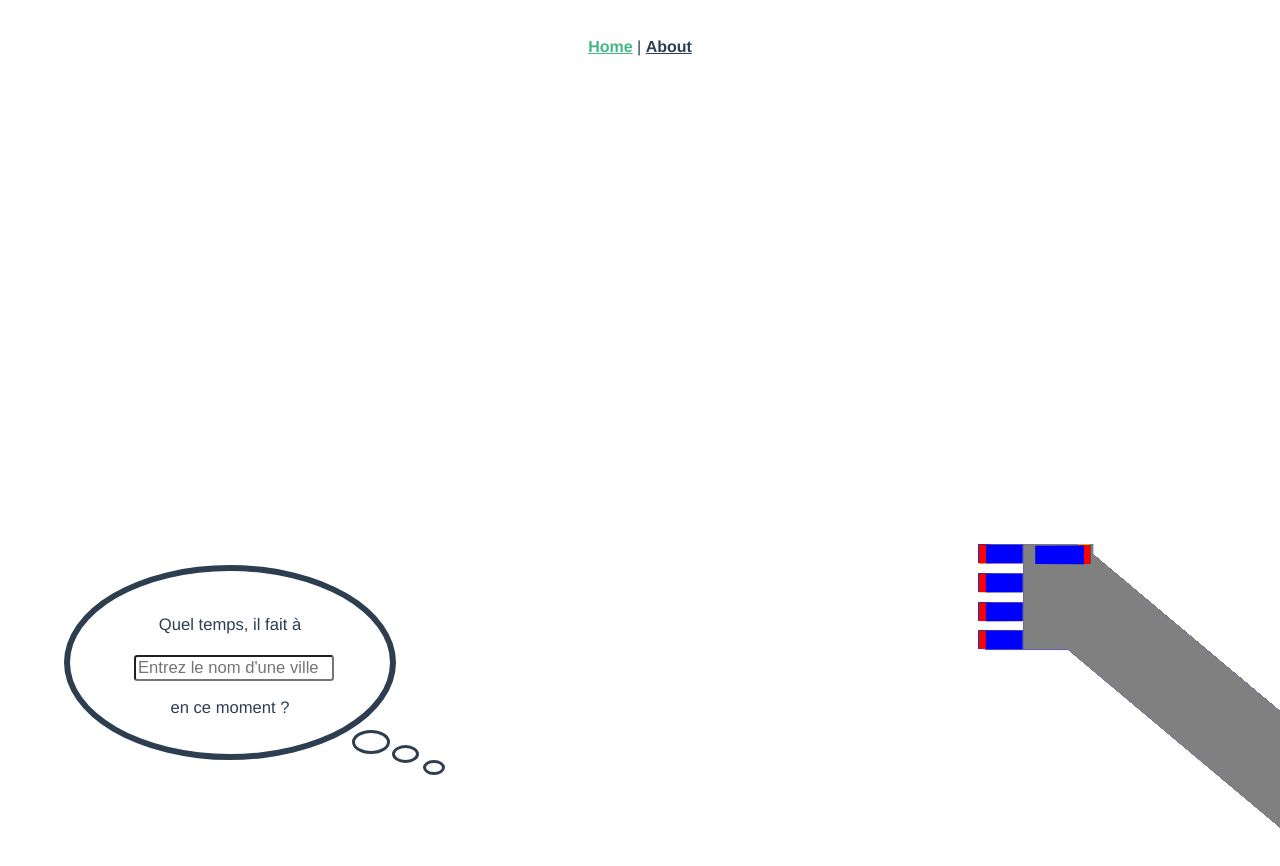
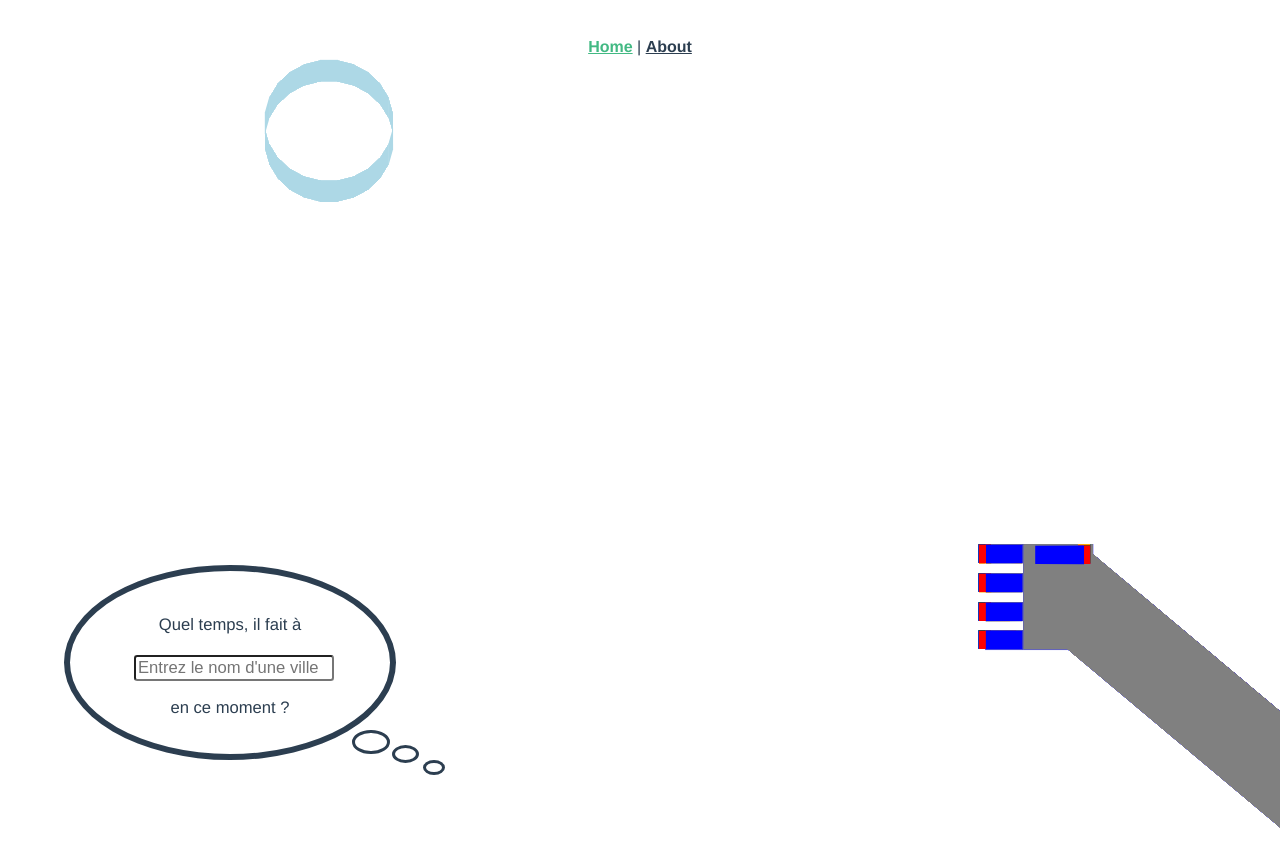
Before and after one commit to Skyrlon/weather-animation, a Vue app: page /#/ in a window 1280 px wide. Shown: the top 866 px of the page. Built offline with nearby package versions, Linux system fonts and the light colour scheme.

Commit message:
added CreateCylinder component

```diff
--- a/main.js
+++ b/main.js
@@ -89,7 +89,7 @@ function styleParts(parent, radius, divisorRadius, numberParts) {
     for (let j = 0; j < parent.childNodes.length; j++) {
         rotateValue += (360 / numberParts);
         if (parent.childNodes[j].nodeName.toLowerCase() == 'div') {
-            parent.childNodes[j].style.cssText = `transform: rotateY(${rotateValue}deg) translateZ(${buttonRadius / divisorRadius}vw); width: ${widthValue / divisorRadius}vw`;
+            parent.childNodes[j].style.cssText = `transform: rotateY(${rotateValue}deg) translateZ(${radius / divisorRadius}vw); width: ${widthValue / divisorRadius}vw`;
         }
     }
 }
--- /dev/null
+++ b/src/components/CreateCylinder.vue
@@ -0,0 +1,26 @@
+<template>
+  <div :class="parentClassName">
+    <div
+      :key="part"
+      :class="part"
+      v-for="(part, index) in partsArray.slice(0, numberOfParts)"
+      :style="`transform: rotateY(${rotateValue[index]}deg) translateZ(${radius / divisorRadius}vw); width: ${widthValue / divisorRadius}vw`"
+    ></div>
+  </div>
+</template>
+
+<script>
+export default {
+  name: "CreateCylinder",
+  props: {
+    parentClassName: String,
+    partsArray: Array,
+    numberOfParts: Number,
+    radius: Number,
+    divisorRadius: Number,
+    arrayStyleParts: Array,
+    rotateValue: Array,
+    widthValue: Number,
+  },
+};
+</script>
--- a/src/views/Home.vue
+++ b/src/views/Home.vue
@@ -1,25 +1,74 @@
 <template>
   <div class="home">
-    <ThoughtBubble/>
-    <Forearm/>
+    <ThoughtBubble />
+    <Forearm />
+    <CreateCylinder
+      parentClassName="cylinder"
+      :partsArray="alphabet"
+      :numberOfParts="numberParts"
+      :radius="radius"
+      :divisorRadius="divisorRadius"
+      :arrayStyleParts="alphabet"
+      :rotateValue="rotateValue"
+      :widthValue="widthValue"
+    />
   </div>
 </template>
 
 <script>
 // @ is an alias to /src
-import ThoughtBubble from '@/components/ThoughtBubble.vue';
-import Forearm from '@/components/Forearm.vue';
-
+import ThoughtBubble from "@/components/ThoughtBubble.vue";
+import Forearm from "@/components/Forearm.vue";
+import CreateCylinder from "@/components/CreateCylinder.vue";
 
 export default {
-  name: 'Home',
-   data() {
-        return {
-        }
-    },
+  name: "Home",
+  data() {
+    return {
+      alphabet: "abcdefghijklmnopqrstuvwxyz".split(""),
+      numberParts: 24,
+      radius: 5,
+      divisorRadius: 1,
+    };
+  },
   components: {
     ThoughtBubble,
-    Forearm
+    Forearm,
+    CreateCylinder,
+  },
+  computed: {
+    widthValue() {
+      let partsAngle = 360 / this.numberParts;
+      let partsAngleRad = ((partsAngle / 2) * Math.PI) / 180;
+      let partsAngleCos = Math.cos(partsAngleRad);
+      let partsHyp = this.radius / partsAngleCos;
+      let partsHalfWidth = Math.sqrt(partsHyp ** 2 - this.radius ** 2);
+      return Math.ceil(partsHalfWidth * 2 * 10) / 10;
+    },
+    rotateValue() {
+      let arrayRotateValue = [];
+      let value = -(360 / this.numberParts);
+      for (let i = 0; i < this.numberParts; i++) {
+        value += 360 / this.numberParts;
+        arrayRotateValue.push(value);
+      }
+      return arrayRotateValue;
+    },
+  },
+};
+</script>
+
+<style lang="scss">
+.cylinder {
+  position: absolute;
+  top: 15%;
+  left: 25%;
+  transform-style: preserve-3d;
+  transform: rotateX(70deg);
+  & div {
+    position: absolute;
+    height: 5vw;
+    background-color: lightblue;
   }
 }
-</script>
+</style>
```
